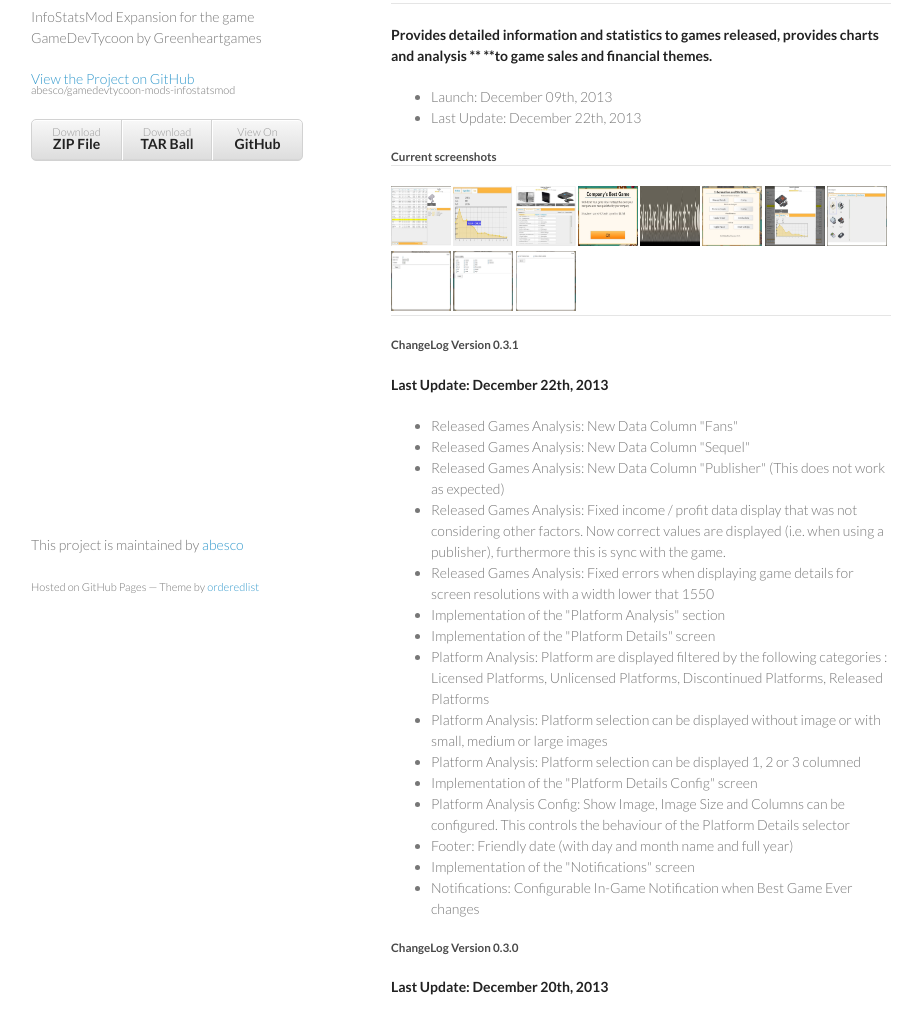
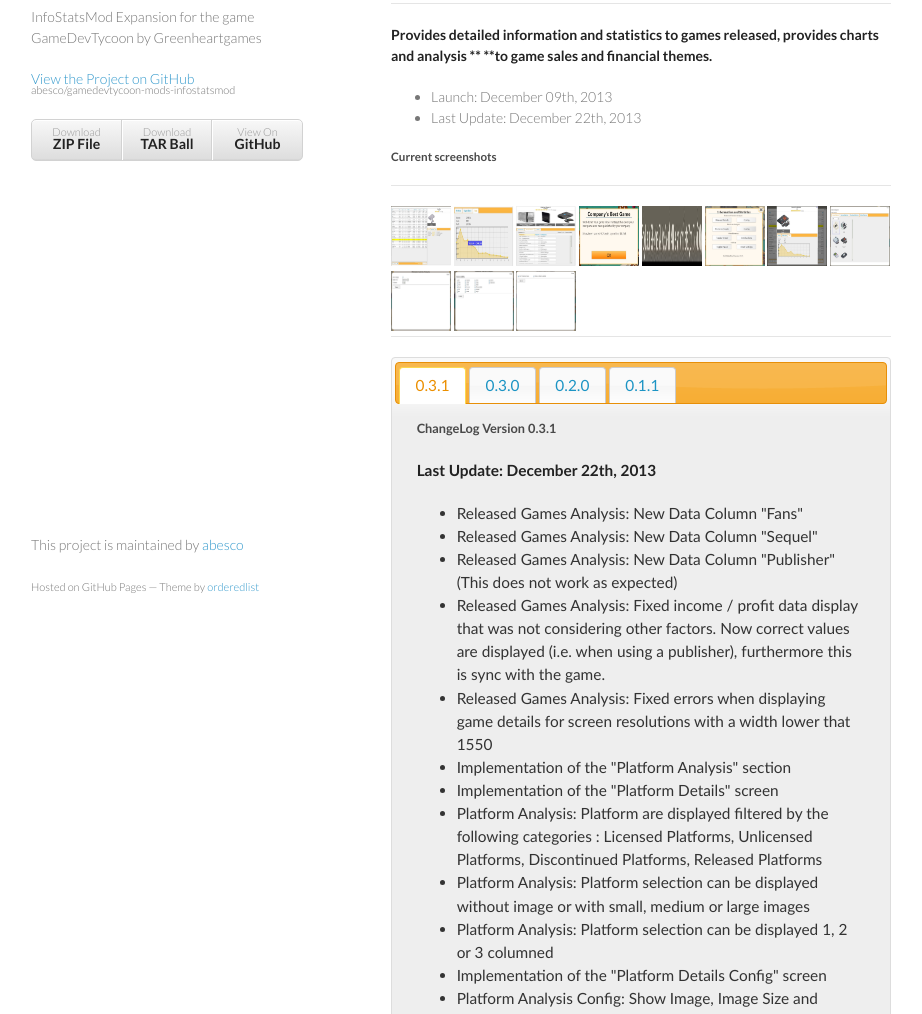
Before and after one commit to abesco/gamedevtycoon-mods-infostatsmod, a plain HTML site: page index.html in a window 1280 px wide. Shown: the part 134-1148 px from the top of the page, without its empty margins (179-1101 px from the left). Drawn offline with Linux system fonts and the light colour scheme.

Commit message:
Implemented jQuery UI and Tabs for changelogs

```diff
--- a/index.html
+++ b/index.html
@@ -7,12 +7,14 @@
 
     <link rel="stylesheet" href="stylesheets/styles.css">
     <link rel="stylesheet" href="stylesheets/pygment_trac.css">
+    <link rel="stylesheet" href="stylesheets/ui-lightness/jquery-ui-1.10.3.custom.min.css">
     <link rel="stylesheet" href="stylesheets/prettyPhoto.css">
     <meta name="viewport" content="width=device-width, initial-scale=1, user-scalable=no">
     <!--[if lt IE 9]>
     <script src="//html5shiv.googlecode.com/svn/trunk/html5.js"></script>
     <![endif]-->
     <script src="javascripts/jquery-10.2.js"></script>
+    <script src="javascripts/jquery-ui-1.10.3.custom.min.js"></script>
     <script src="javascripts/jquery.prettyPhoto.js"></script>
 		<script type="text/javascript" charset="utf-8">
 		  $(document).ready(function(){
@@ -40,6 +42,8 @@
 						ie6_fallback: true,
 						social_tools: ''
 		    });
+
+		    $('#tabs').tabs();
 		  });
 		</script>
 
@@ -72,9 +76,8 @@
 <ul>
 <li>Launch:           December 09th, 2013</li>
 <li>Last Update:  December 22th, 2013</li>
-</ul><h5>
-
-Current screenshots
+</ul>
+<h5>Current screenshots</h5>
 <hr>
 <div>
 <a href="images/screens/InfoAndStatsMod_Development_Screen_030_03.jpg" rel="prettyPhoto[pp_gal]" title="This is an the released games analysis window where games can be selected and detailed information displayed."><img src="images/screens/InfoAndStatsMod_Development_Screen_030_03.jpg" width="60" height="60" alt="Released Games Analysis Overview" /></a>
@@ -91,7 +94,15 @@
 </div>
 <hr>
 
-<a name="changelog-version-031" class="anchor" href="#changelog-version-031"><span class="octicon octicon-link"></span></a>ChangeLog Version 0.3.1</h5>
+<div id="tabs">
+<ul>
+<li><a href="#fragment-1">0.3.1</a></li>
+<li><a href="#fragment-2">0.3.0</a></li>
+<li><a href="#fragment-3">0.2.0</a></li>
+<li><a href="#fragment-4">0.1.1</a></li>
+</ul>
+<div id="fragment-1">
+	<h5><a name="changelog-version-031" class="anchor" href="#changelog-version-031"><span class="octicon octicon-link"></span></a>ChangeLog Version 0.3.1</h5>
 <p><strong>Last Update:  December 22th, 2013</strong></p>
 
 <ul>
@@ -110,8 +121,10 @@
 <li>Footer: Friendly date (with day and month name and full year)</li>
 <li>Implementation of the "Notifications" screen</li>
 <li>Notifications: Configurable In-Game Notification when Best Game Ever changes</li>
-</ul><h5>
-<a name="changelog-version-030" class="anchor" href="#changelog-version-030"><span class="octicon octicon-link"></span></a>ChangeLog Version 0.3.0</h5>
+</ul>
+</div>
+<div id="fragment-2">
+	<h5><a name="changelog-version-030" class="anchor" href="#changelog-version-030"><span class="octicon octicon-link"></span></a>ChangeLog Version 0.3.0</h5>
 
 <p><strong>Last Update:  December 20th, 2013</strong></p>
 
@@ -128,8 +141,10 @@
 <li>Released Games Analysis: Revised platform images. Now bigger size with nice label and dynamic image scale depending on platform count.</li>
 <li>Released Games Analysis: Fixed engine specs tech number format to max 2 decimal places</li>
 <li>Fixed an error encountered on startup when weekProceeded event was triggered without a best game - Thanks to SirEverard</li>
-</ul><h5>
-<a name="changelog-version-020" class="anchor" href="#changelog-version-020"><span class="octicon octicon-link"></span></a>ChangeLog Version 0.2.0</h5>
+</ul>
+</div>
+<div id="fragment-3">
+	<h5><a name="changelog-version-020" class="anchor" href="#changelog-version-020"><span class="octicon octicon-link"></span></a>ChangeLog Version 0.2.0</h5>
 
 <p><strong>Last Update:  December 19th, 2013</strong></p>
 
@@ -152,7 +167,10 @@
 <li>Footer: Game compliant number value formatting</li>
 <li>Footer: Best game now calculated using highest score and highest profit</li>
 <li>Sales Analysis: Remove access to feature in published version until it has reached a usable state</li>
-</ul><h5>
+</ul>
+</div>
+<div id="fragment-4">
+	<h5>
 <a name="changelog-version-011" class="anchor" href="#changelog-version-011"><span class="octicon octicon-link"></span></a>ChangeLog Version 0.1.1</h5>
 
 <p><strong>Last Update:  December 10th, 2013</strong></p>
@@ -181,6 +199,14 @@
 <li>Implementation of "Debug" functions (will be removed upon final release)</li>
 <li>Debug: Toggle Pause </li>
 </ul>
+</div>
+</div>
+
+
+
+
+
+
       </section>
       <footer>
         <p>This project is maintained by <a href="https://github.com/abesco">abesco</a></p>
```
Also changed, not shown: javascripts/jquery-ui-1.10.3.custom.min.js (added), stylesheets/ui-lightness/images/animated-overlay.gif (added), stylesheets/ui-lightness/images/ui-bg_diagonals-thick_18_b81900_40x40.png (added), stylesheets/ui-lightness/images/ui-bg_diagonals-thick_20_666666_40x40.png (added), stylesheets/ui-lightness/images/ui-bg_flat_10_000000_40x100.png (added), stylesheets/ui-lightness/images/ui-bg_glass_100_f6f6f6_1x400.png (added), stylesheets/ui-lightness/images/ui-bg_glass_100_fdf5ce_1x400.png (added), stylesheets/ui-lightness/images/ui-bg_glass_65_ffffff_1x400.png (added), stylesheets/ui-lightness/images/ui-bg_gloss-wave_35_f6a828_500x100.png (added), stylesheets/ui-lightness/images/ui-bg_highlight-soft_100_eeeeee_1x100.png (added), stylesheets/ui-lightness/images/ui-bg_highlight-soft_75_ffe45c_1x100.png (added), stylesheets/ui-lightness/images/ui-icons_222222_256x240.png (added), stylesheets/ui-lightness/images/ui-icons_228ef1_256x240.png (added), stylesheets/ui-lightness/images/ui-icons_ef8c08_256x240.png (added), 3 more files.
